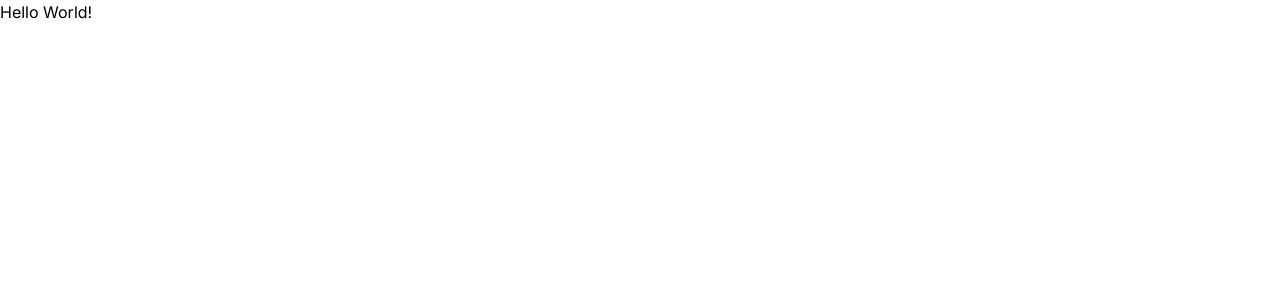
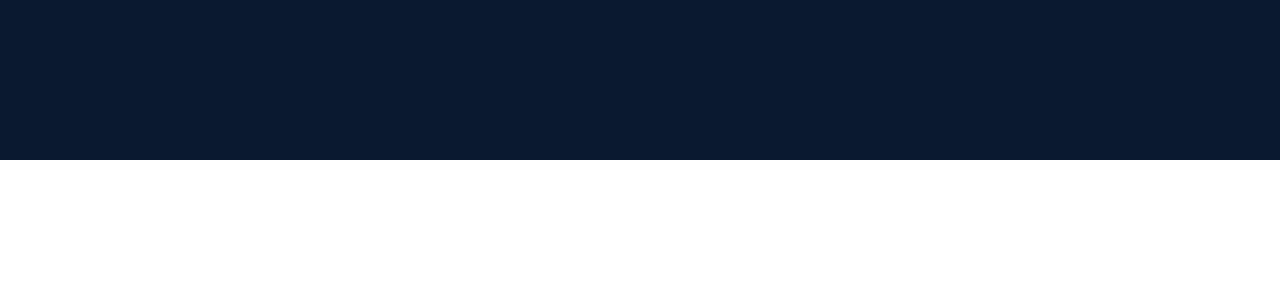
Before and after one commit to GrantLicata/Portfolio_V2, a Next.js app: page / in a window 1280 px wide. Shown: the top 300 px of the page. Built offline with nearby package versions, Linux system fonts and the light colour scheme.

Commit message:
Main page initiated

```diff
--- /dev/null
+++ b/app/(main)/layout.tsx
@@ -0,0 +1,9 @@
+const MainLayout = ({ children }: { children: React.ReactNode }) => {
+  return (
+    <div className="h-full bg-[#0a192f]">
+      <main className="h-full pt-40">{children}</main>
+    </div>
+  );
+};
+
+export default MainLayout;
--- /dev/null
+++ b/app/(main)/page.tsx
@@ -0,0 +1,7 @@
+export default function MainPage() {
+  return (
+    <div className="min-h-full flex flex-col bg-[#1F1F1F]">
+      <div></div>
+    </div>
+  );
+}
--- a/app/page.tsx
+++ /dev/null
@@ -1,9 +0,0 @@
-import Image from "next/image";
-
-export default function Home() {
-  return (
-    <div>
-      <h1>Hello World!</h1>
-    </div>
-  );
-}
--- /dev/null
+++ b/components/Navbar.tsx
@@ -0,0 +1,5 @@
+const Navbar = () => {
+  return <div>Navbar</div>;
+};
+
+export default Navbar;
```
